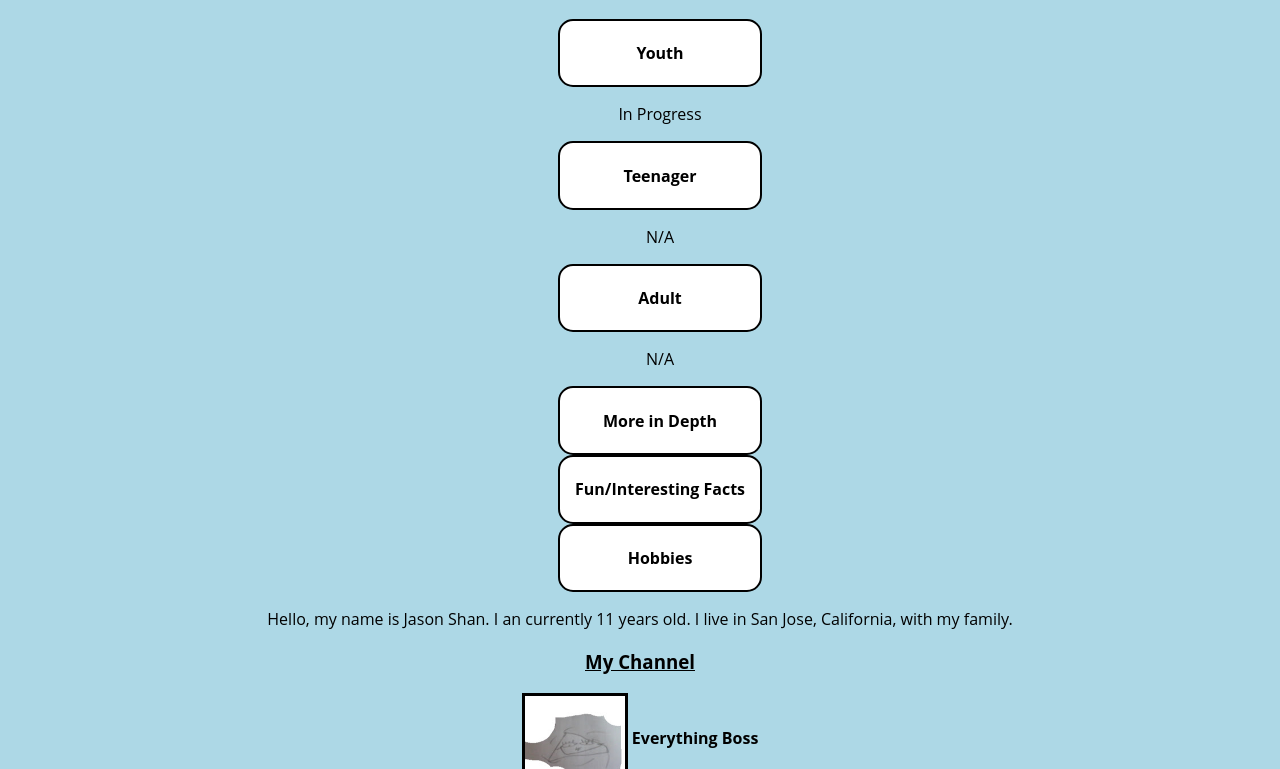
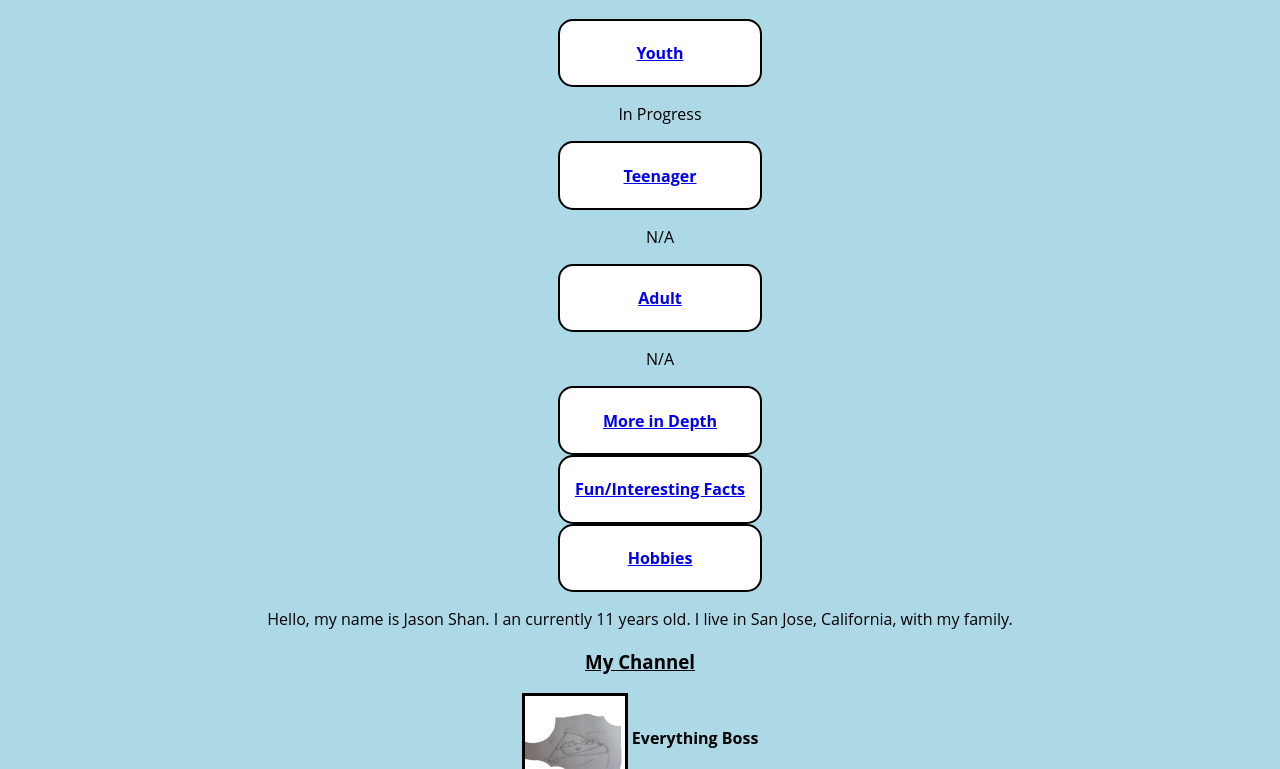
Before and after one commit to jjasonsshan/jjasonsshan.github.io, a plain HTML site: page index.html in a window 1280 px wide. Shown: the part 409-1178 px from the top of the page. Drawn offline with Linux system fonts and the light colour scheme.

Commit message:
New Files, hobbies, more in depth, some facts, and youth

```diff
--- a/index.html
+++ b/index.html
@@ -15,14 +15,14 @@
   </div>
   <h1 id="nameundermygmailphoto">Jason Shan</h1>
   <ul id="left-v">
-    <li class="v-boxHover"><h4>Youth</h4></li><p class="progress">In Progress</p>
-    <li class="v-boxHover"><h4>Teenager</h4></li><p class="progress">N/A</p>
-    <li class="v-boxHover"><h4>Adult</h4></li><p class="progress">N/A</p>
+    <li class="v-boxHover"><a href="youth.html"><h4>Youth</h4></a></li><p class="progress">In Progress</p>
+      <li class="v-boxHover"><a href="teenager.html"><h4>Teenager</h4></a></li><p class="progress">N/A</p>
+      <li class="v-boxHover"><a href="adult.html"><h4>Adult</h4></a></li><p class="progress">N/A</p>
   </ul>
   <ul id="right-v">
-    <li class="v-boxHover"><h4>More in Depth</h4></li>
-    <li class="v-boxHover"><h4>Fun/Interesting Facts</h4></li>
-    <li class="v-boxHover"><h4>Hobbies</h4></li>
+      <li class="v-boxHover"><a href="moreindepth.html"><h4>More in Depth</h4></a></li>
+      <li class="v-boxHover"><a href="somefacts"><h4>Fun/Interesting Facts</h4></a></li>
+      <li class="v-boxHover"><a href="hobbies.html"><h4>Hobbies</h4></a></li>
   </ul>
   <p id="a-brief-overview">
     Hello, my name is Jason Shan. I an currently 11 years old. I live in San Jose, California, with my family.
```
Also changed, not shown: hobbies.html (added), moreindepth.html (added), somefacts.html (added), youth.html (added).
